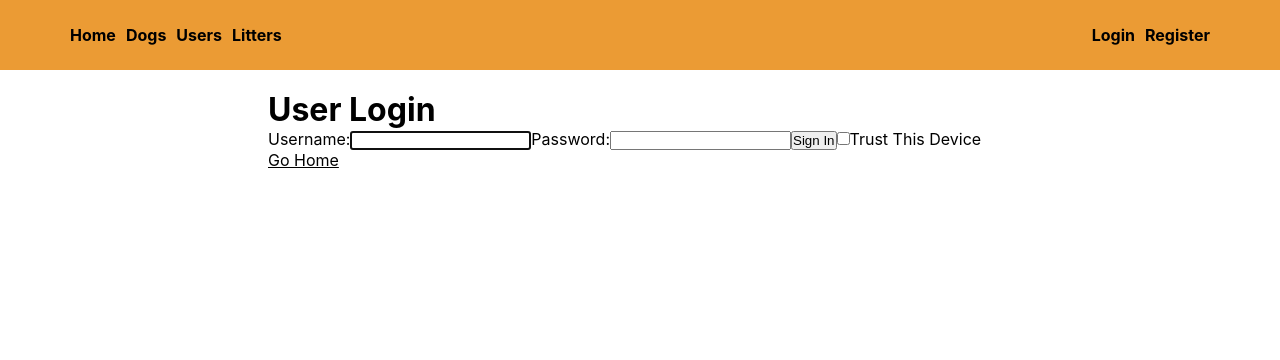
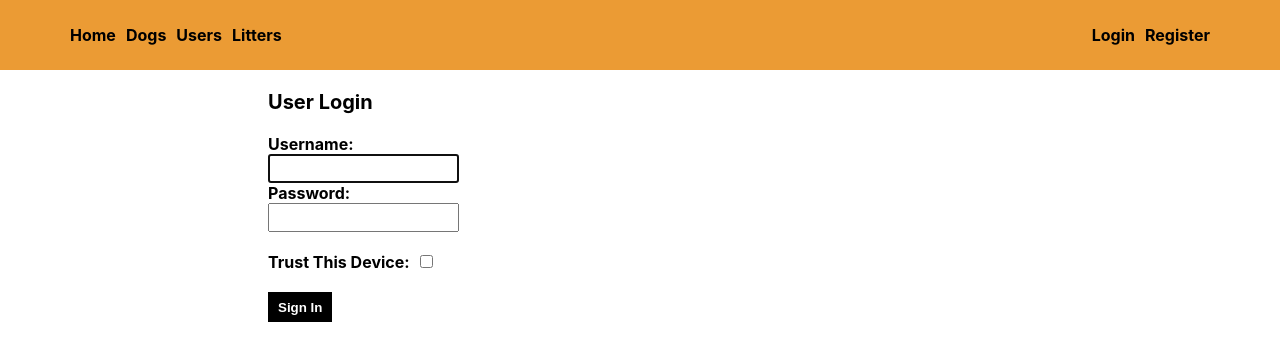
Before and after one commit to kaspqr/Dogs-React, a React (Create React App) app: page /login in a window 1280 px wide. Shown: the top 360 px of the page. Built offline with nearby package versions, Linux system fonts and the light colour scheme; no server answers.

Commit message:
need to fix registering

```diff
--- a/src/features/advertisements/AdvertisementsList.js
+++ b/src/features/advertisements/AdvertisementsList.js
@@ -36,7 +36,7 @@ const AdvertisementsList = () => {
 
     content = (
       <>
-        {userId?.length ? <Link className="list-add-new-title" to={'/advertisements/new'}>Post an Advertisement</Link> : null}
+        {userId?.length ? <Link className="list-add-new-title" to={'/advertisements/new'}><button>Post an Advertisement</button></Link> : null}
         <table id="advertisement-table" className="content-table">
           <thead>
             <tr>
--- a/src/features/auth/Login.js
+++ b/src/features/auth/Login.js
@@ -69,14 +69,17 @@ const Login = () => {
   const content = (
     <>
       <header>
-        <h1>User Login</h1>
+        <p className="login-page-title">User Login</p>
       </header>
 
       <main>
         <p ref={errRef} className={errClass} aria-live="assertive">{errMsg}</p>
 
         <form onSubmit={handleSubmit}>
-          <label htmlFor="username">Username:</label>
+          <label htmlFor="username">
+            <b>Username:</b>
+          </label>
+          <br />
           <input
             type="text"
             id="username"
@@ -86,8 +89,12 @@ const Login = () => {
             autoComplete="off"
             required
           />
+          <br />
 
-          <label htmlFor="password">Password:</label>
+          <label htmlFor="password">
+            <b>Password:</b>
+          </label>
+          <br />
           <input
             type="password"
             id="password"
@@ -95,24 +102,26 @@ const Login = () => {
             value={password}
             required
           />
-
-          <button>Sign In</button>
+          <br />
+          <br />
 
           <label htmlFor="persist">
+            <b>Trust This Device:</b>
             <input
+              className="checkbox-to-the-right"
               type="checkbox"
               id="persist"
               onChange={handleToggle}
               checked={persist}
             />
-            Trust This Device
           </label>
+          <br />
+          <br />
+
+          <button>Sign In</button>
+
         </form>
       </main>
-
-      <footer>
-        <Link to="/">Go Home</Link>
-      </footer>
     </>
   )
 
--- a/src/features/users/EditUserForm.js
+++ b/src/features/users/EditUserForm.js
@@ -1,8 +1,7 @@
 import { useState, useEffect } from "react"
 import { useUpdateUserMutation, useDeleteUserMutation } from "./usersApiSlice"
 import { useNavigate } from "react-router-dom"
-import { FontAwesomeIcon } from "@fortawesome/react-fontawesome"
-import { faSave, faTrashCan } from "@fortawesome/free-solid-svg-icons"
+import useAuth from "../../hooks/useAuth"
 
 const NAME_REGEX = /^[A-z]{2,20}$/
 const EMAIL_REGEX = /^[A-z0-9@.]{7,50}$/
@@ -11,6 +10,8 @@ const PASSWORD_REGEX = /^[A-z0-9!@#%]{8,20}$/
 
 
 const EditUserForm = ({ user }) => {
+
+    const { userId } = useAuth()
 
     const [updateUser, {
         isLoading,
@@ -89,14 +90,6 @@ const EditUserForm = ({ user }) => {
         await deleteUser({ id: user.id })
     }
 
-    let canSave
-
-    if (password) {
-        canSave = [validPassword, validName, validEmail, validLocation].every(Boolean) && !isLoading
-    } else {
-        canSave = [validName, validEmail, validLocation].every(Boolean) && !isLoading
-    }
-
     const errContent = (error?.data?.message || delerror?.data?.message) ?? ''
 
 
@@ -106,24 +99,27 @@ const EditUserForm = ({ user }) => {
 
             <form onSubmit={e => e.preventDefault()}>
                 <div>
-                    <h2>Edit Profile</h2>
-                    <div>
+                    <p className="edit-profile-page-title">Edit Profile</p>
+                    <div className="edit-profile-buttons-div">
                         <button
                             title="Save"
                             onClick={handleSaveUserClicked}
-                            disabled={!canSave}
                         >
-                            <FontAwesomeIcon icon={faSave} />
+                            Save
                         </button>
                         <button
                             title="Delete"
                             onClick={handleDeleteUserClicked}
+                            className="edit-profile-delete-button"
                         >
-                            <FontAwesomeIcon icon={faTrashCan} />
+                            Delete
                         </button>
                     </div>
                 </div>
-                <label htmlFor="password">Password: [8-20 characters, including !@#%]</label>
+                <label htmlFor="password">
+                    <b>Password: [8-20 characters, including !@#%]</b>
+                </label>
+                <br />
                 <input
                     type="password"
                     id="password"
@@ -131,10 +127,12 @@ const EditUserForm = ({ user }) => {
                     value={password}
                     onChange={handlePasswordChanged}
                 />
+                <br />
 
                 <label htmlFor="email">
-                    Email:
+                    <b>Email:</b>
                 </label>
+                <br />
                 <input
                     type="text"
                     id="email"
@@ -142,10 +140,12 @@ const EditUserForm = ({ user }) => {
                     value={email}
                     onChange={handleEmailChanged}
                 />
+                <br />
 
                 <label htmlFor="name">
-                    Name:
+                    <b>Name:</b>
                 </label>
+                <br />
                 <input
                     type="text"
                     id="name"
@@ -153,10 +153,12 @@ const EditUserForm = ({ user }) => {
                     value={name}
                     onChange={handleNameChanged}
                 />
+                <br />
 
                 <label htmlFor="location">
-                    Location:
+                    <b>Location:</b>
                 </label>
+                <br />
                 <input
                     type="text"
                     id="location"
@@ -164,11 +166,13 @@ const EditUserForm = ({ user }) => {
                     value={location}
                     onChange={handleLocationChanged}
                 />
+                <br />
 
                 <label htmlFor="user-active">
-                    Active:
+                    <b>Active:</b>
                 </label>
                 <input
+                    className="checkbox-to-the-right"
                     type="checkbox"
                     checked={active}
                     id="user-active"
--- a/src/features/users/NewUserForm.js
+++ b/src/features/users/NewUserForm.js
@@ -101,20 +101,21 @@ const NewUserForm = () => {
 
             <form onSubmit={handleSaveUserClicked}>
                 <div>
-                    <h2>Register</h2>
-                    <div>
+                    <p className="register-page-title">Register New Account</p>
+                    <div className="register-page-button-div">
                         <button
                             title="Save"
                             disabled={!canSave}
                         >
-                            <FontAwesomeIcon icon={faSave} />
+                            Register
                         </button>
                     </div>
                 </div>
 
                 <label htmlFor="username">
-                    Username: [6-20 letters]
+                    <b>Username: [6-20 letters]</b>
                 </label>
+                <br />
                 <input
                     type="text"
                     id="username"
@@ -123,10 +124,12 @@ const NewUserForm = () => {
                     value={username}
                     onChange={handleUsernameChanged}
                 />
+                <br />
 
                 <label htmlFor="password">
-                    Password: [8-20 characters, including !@#%]
+                    <b>Password: [8-20 characters, including !@#%]</b>
                 </label>
+                <br />
                 <input
                     type="password"
                     id="password"
@@ -134,10 +137,12 @@ const NewUserForm = () => {
                     value={password}
                     onChange={handlePasswordChanged}
                 />
+                <br />
 
                 <label htmlFor="email">
-                    Email:
+                    <b>Email:</b>
                 </label>
+                <br />
                 <input
                     type="text"
                     id="email"
@@ -145,10 +150,12 @@ const NewUserForm = () => {
                     value={email}
                     onChange={handleEmailChanged}
                 />
+                <br />
 
                 <label htmlFor="name">
-                    Name:
+                    <b>Name:</b>
                 </label>
+                <br />
                 <input
                     type="text"
                     id="name"
@@ -156,10 +163,12 @@ const NewUserForm = () => {
                     value={name}
                     onChange={handleNameChanged}
                 />
+                <br />
 
                 <label htmlFor="location">
-                    Location:
+                    <b>Location:</b>
                 </label>
+                <br />
                 <input
                     type="text"
                     id="location"
--- a/src/features/users/UserPage.js
+++ b/src/features/users/UserPage.js
@@ -71,7 +71,7 @@ const UserPage = () => {
         console.log(tableContent)
 
         dogContent = (
-            <table>
+            <table className="content-table">
                 <thead>
                     <tr>
                         <th>Name</th>
@@ -96,18 +96,21 @@ const UserPage = () => {
         <>
             {userId === id
                 ? <button
+                    className="user-page-edit-button"
                     onClick={handleEdit}
                 >
                     Edit Profile
                 </button>
                 : null
             }
-            <p>Username: {user.username}</p>
-            <p>Name: {user.name}</p>
-            <p>Location: {user.location}</p>
-            <p>Bio: {user.bio}</p>
+            <p className="user-page-username">{user.username}</p>
+            <p><b>Name:</b> {user.name}</p>
+            <p><b>Location:</b> {user.location}</p>
+            <p><b>Bio:</b></p>
+            <p>{user.bio}</p>
             <br />
-            <p>Dogs administrated:</p>
+            <p><b>Dogs administrated:</b></p>
+            <br />
             {dogContent}
         </>
     )
--- a/src/index.css
+++ b/src/index.css
@@ -60,7 +60,8 @@ code {
   border-collapse: collapse;
 }
 
-td, th {
+td,
+th {
   text-align: center;
   border-bottom: 2px solid black;
 }
@@ -71,13 +72,15 @@ td {
 
 th {
   height: 30px;
+  color: white;
 }
 
 .table-4-columns {
   width: 25%;
 }
 
-.list-add-new-title {
+.list-add-new-title,
+.edit-advertisement-link {
   display: flex;
   justify-content: center;
   margin-bottom: 50px;
@@ -85,19 +88,65 @@ th {
   font-weight: bold;
 }
 
+.edit-advertisement-link {
+  display: block;
+  margin-bottom: 20px;
+}
+
 a {
   color: black;
 }
 
-textarea {
+textarea,
+input {
   padding: 5px;
 }
 
-.advertisement-page-title, .dog-page-name {
+.advertisement-page-title,
+.dog-page-name,
+.advertisement-edit-page-title,
+.advertisement-post-page-title,
+.user-page-username,
+.edit-profile-page-title,
+.login-page-title,
+.register-page-title {
   font-size: 20px;
   font-weight: bold;
 }
 
-.advertisement-title-p, .dog-page-name {
+.advertisement-edit-page-title,
+.advertisement-post-page-title,
+.user-page-username,
+.user-page-edit-button,
+.advertisement-title-p,
+.dog-page-name,
+.advertisement-edit-page-buttons-div,
+.advertisement-post-page-buttons-div,
+.edit-profile-buttons-div,
+.edit-profile-page-title,
+.login-page-title,
+.register-page-title,
+.register-page-button-div {
   margin-bottom: 20px;
 }
+
+button {
+  padding-left: 10px;
+  padding-right: 10px;
+  height: 30px;
+  border: none;
+  background-color: black;
+  color: white;
+  font-weight: bold;
+  cursor: pointer;
+}
+
+.edit-advertisement-delete-button,
+.edit-profile-delete-button,
+.checkbox-to-the-right {
+  margin-left: 10px;
+}
+
+thead {
+  background-color: black;
+}
```
Also changed, not shown: src/features/advertisements/AdvertisementPage.js (+4 -4 lines), src/features/advertisements/EditAdvertisementForm.js (+13 -8 lines), src/features/advertisements/NewAdvertisementForm.js (+7 -7 lines).
